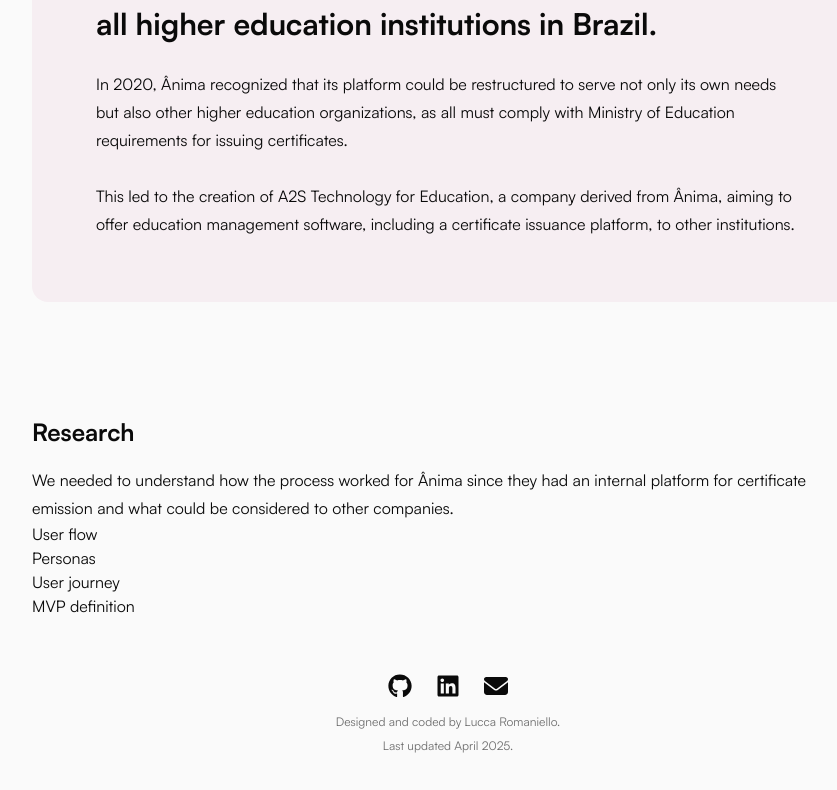
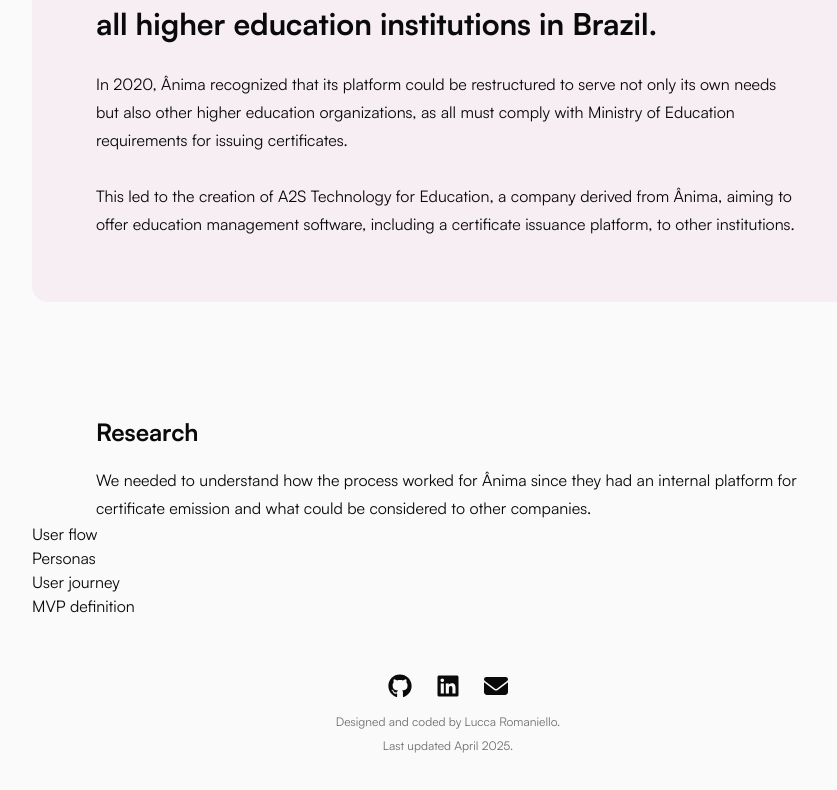
Before and after one commit to luccaromaniello/portfolio, a Next.js app: page /design/anima-educacao in a window 1280 px wide. Shown: the part 1768-2558 px from the top of the page, without its empty margins (192-1029 px from the left). Built offline with nearby package versions, Linux system fonts and the light colour scheme.

Commit message:
Changes alignment of section heading to match page

```diff
--- a/src/components/cases/typography/SectionHeading/index.tsx
+++ b/src/components/cases/typography/SectionHeading/index.tsx
@@ -7,7 +7,7 @@
 
 const SectionHeading = ({ title, text }: SectionHeadingProps) => {
   return (
-    <div className="flex flex-col gap-4">
+    <div className="flex flex-col gap-4 px-6 sm:px-16">
       <h3 className="text-lg sm:text-2xl font-bold leading-snug sm:leading-normal">
         {title}
       </h3>
```
